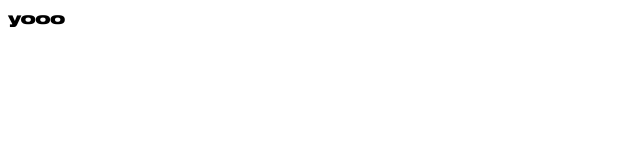
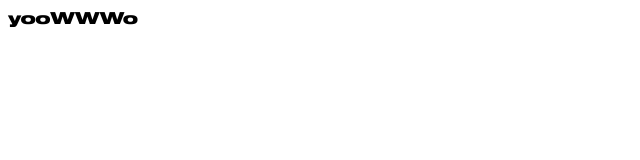
Before and after one commit to julianojg/font, a plain HTML site: page index.html in a window 1280 px wide. Shown: the full height of the page, 0-640 px from the left. Drawn offline with Linux system fonts and the light colour scheme.

Commit message:
Update index.html

```diff
--- a/index.html
+++ b/index.html
@@ -1,7 +1,8 @@
 <html>
 <head>
   <title>hello</title><!-- Preconnect to the font server or CDN (replace with the appropriate URL) -->
-<link rel="preconnect" href="https://example.com" crossorigin>
+<!-- Preconnect to the font server (GitHub Pages) -->
+<link rel="preconnect" href="https://julianojg.github.io" crossorigin>
 
 <!-- Link to the custom font -->
 <style>
@@ -17,8 +18,9 @@
     font-family: 'Druk Wide Bold', sans-serif;
   }
 </style>
+
 </head>
 <body>
-  <p>yooo</p>
+  <p>yooWWWo</p>
 </body>
 </html>
```
